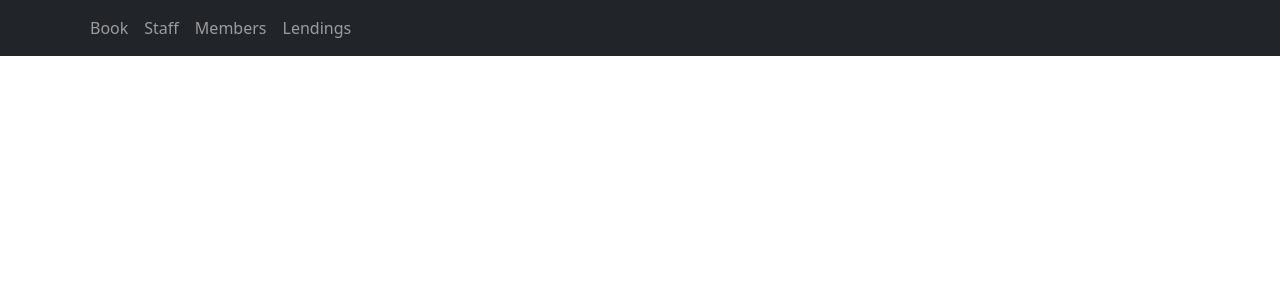
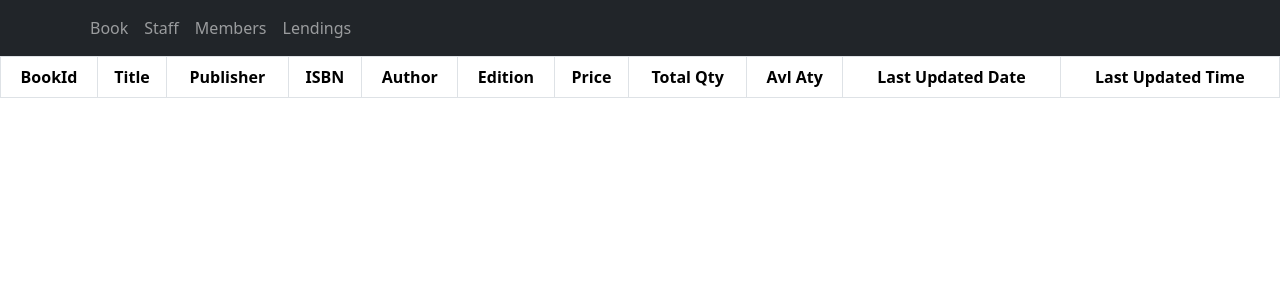
Before and after one commit to CMJD109ProjectCollection/libmgmt-frontend, a React (Create React App) app: page / in a window 1280 px wide. Shown: the top 300 px of the page. Built offline with nearby package versions, Linux system fonts and the light colour scheme.

Commit message:
Add table for Books and mapping <th> s

```diff
--- a/src/App.tsx
+++ b/src/App.tsx
@@ -1,12 +1,14 @@
 import React from 'react';
 import './App.css';
 import NavBar from './components/NavBar';
+import { Book } from './components/Book';
 
 
 function App() {
   return (
     <div className="App">
       <NavBar/>
+      <Book/>
     </div>
   );
 }
--- a/src/components/Book.tsx
+++ b/src/components/Book.tsx
@@ -1,3 +1,37 @@
+import Table from 'react-bootstrap/Table';
 export const Book = ()=>{
-
+     const tHeadings:string [] = [
+        "BookId",
+        "Title",
+        "Publisher",
+        "ISBN",
+        "Author",
+        "Edition",
+        "Price",
+        "Total Qty",
+        "Avl Aty",
+        "Last Updated Date",
+        "Last Updated Time"
+     ]
+     return(
+         <>
+         <Table striped bordered hover>
+      <thead>
+         <tr>
+            {tHeadings.map((headings)=> (
+                <th>{headings}</th>
+            ))}
+        </tr>
+      </thead>
+      <tbody>
+        <tr>
+          {/* <td>1</td>
+          <td>Mark</td>
+          <td>Otto</td>
+          <td>@mdo</td> */}
+        </tr>
+      </tbody>
+    </Table>
+         </>
+     )
 }
```
